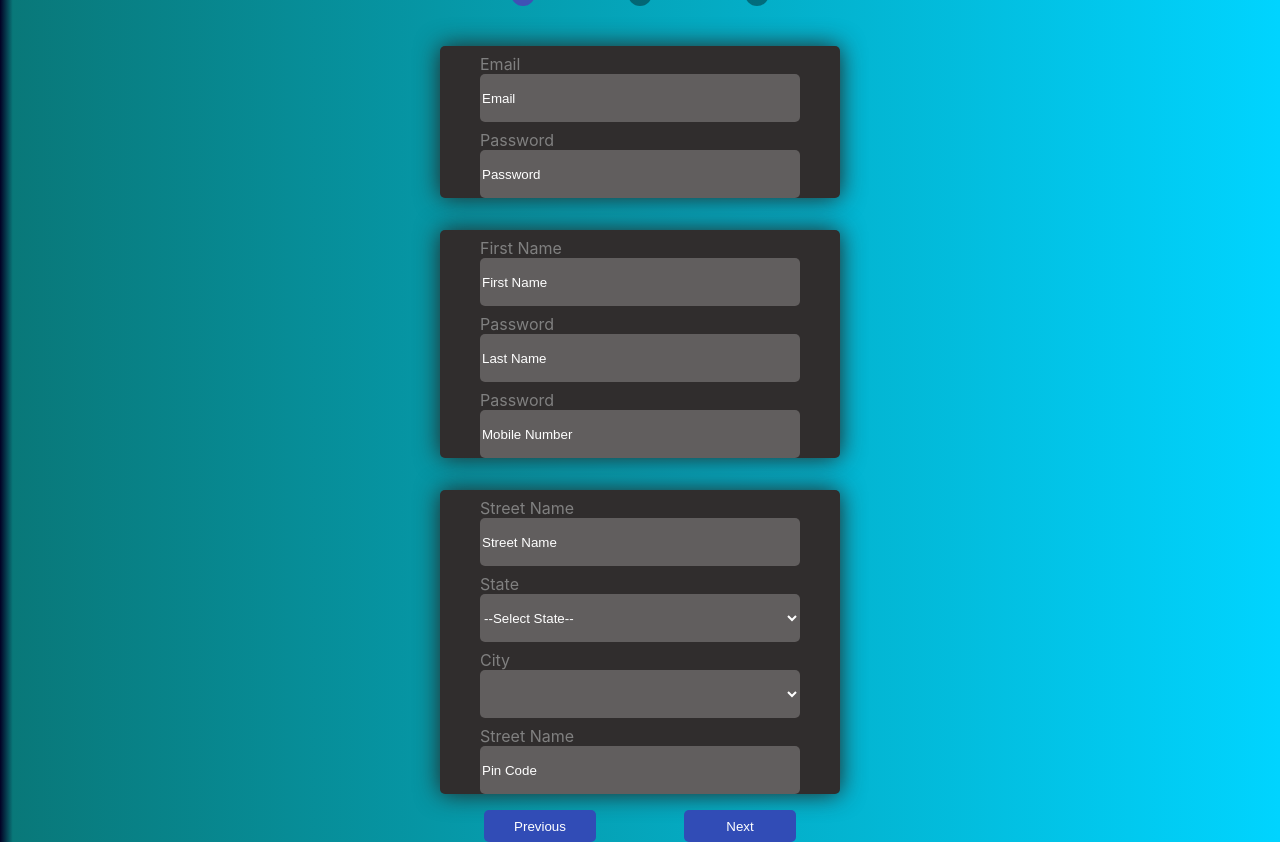
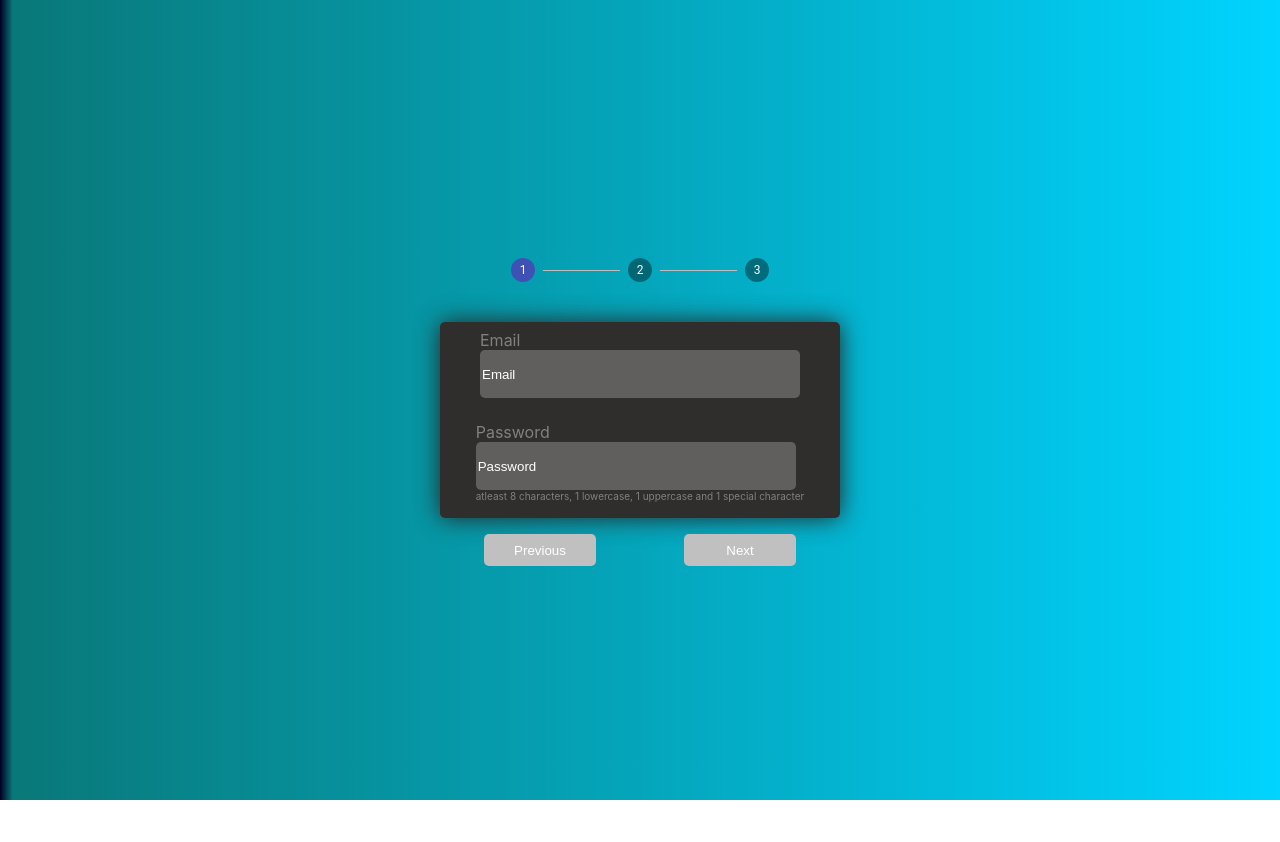
Before and after one commit to prashu851/signup-stepper, a React (Create React App) app: page / in a window 1280 px wide. After the commit the page ends 800 px from the top, so only its background shows below. Built offline with nearby package versions, Linux system fonts and the light colour scheme.

Commit message:
Add email and password validation

```diff
--- /dev/null
+++ b/src/Address.css
@@ -0,0 +1,11 @@
+.submit-btn{
+    width: 20rem;
+    height:3rem;
+    margin-bottom: 1rem;
+    border: none;
+    outline: none;
+    color: white;
+    background: #00cc66;
+    cursor: pointer;
+    border-radius: 5px;
+}
--- a/src/Address.jsx
+++ b/src/Address.jsx
@@ -1,5 +1,6 @@
 import React, {useState} from 'react'
 import isEmpty from 'lodash/isEmpty'
+import './Address.css'
 
 const Address = ({streetName,state,city,pinCode,handleChange}) => {
     const states={
@@ -18,21 +19,21 @@ const Address = ({streetName,state,city,pinCode,handleChange}) => {
         <div className="user-input">
             <label htmlFor="state">State</label>
             <select className="input" name="state" onChange={handleChange}>
-            <option disabled selected>--Select State--</option>
+            <option disabled >--Select State--</option>
             {Object.keys(states).map((state)=>
-                <option>{state}</option>
+                <option value={state}>{state}</option>
                 )}
             </select>
         </div>
         <div className="user-input">
             <label htmlFor="city">City</label>
             <select className="input" name="city" onChange={handleChange}>
-               {isEmpty(state) ? '': states[state].map(city => <option>{city}</option>)}
+               {isEmpty(state) ? '': states[state].map(city => <option value={city}>{city}</option>)}
             </select>
         </div>
         <div className="user-input">
-            <label htmlFor="pinCode">Street Name</label>
-            <input className="input" type="number" name="pinCode" placeholder="Pin Code" value={pinCode} onChange={handleChange}/>
+            <label htmlFor="pinCode">Pin Code</label>
+            <input className="input" type="text" name="pinCode" placeholder="Pin Code" value={pinCode} onChange={handleChange}/>
         </div>
     </div>
     )
--- a/src/Credentials.css
+++ b/src/Credentials.css
@@ -8,6 +8,7 @@
     border-radius: 5px;
     margin-top: 1rem;
     margin-bottom: 1rem;
+    padding-bottom: 1rem;
 }
 .user-input{
     display: flex;
@@ -22,6 +23,9 @@
     background: #615E5E;
     color: white;
 }
+.input:last-child{
+    margin-bottom: 1rem;
+}
 .input::placeholder,.input:focus{
     color: white;
 }
@@ -30,6 +34,16 @@
     align-self: flex-start;
     margin-top: 0.5rem;
 }
+.user-input small{
+    align-self: flex-start;
+    color:red
+
+}
+.user-input span{
+    align-self: flex-start;
+    color:gray;
+    font-size: 10px;
+}
 .con-password{
     margin-bottom: 1rem;
 }
--- a/src/Credentials.jsx
+++ b/src/Credentials.jsx
@@ -1,16 +1,19 @@
 import React, {useState} from 'react'
 import './Credentials.css'
 
-const Credentials = ({email, password, handleChange}) => {
+const Credentials = ({email, password, handleChange, handleBlur, errors, touched}) => {
     return(
         <div className="login-form">
             <div className="user-input">
                 <label htmlFor="email">Email</label>
-                <input className="input email" type="email" name="email" placeholder="Email" value={email} onChange={handleChange}/>
+                <input className="input email" type="email" name="email" placeholder="Email" value={email} onChange={handleChange} onBlur={handleBlur} />
+                {touched.email && errors.email?<small>{errors.email}</small>:''}
             </div>
             <div className="user-input">
                 <label htmlFor="password">Password</label>
-                <input className="input password" type="password" name="password" placeholder="Password" value={password} onChange={handleChange} />
+                <input className="input password" type="password" name="password" placeholder="Password" value={password} onChange={handleChange} onBlur={handleBlur} />
+                <span>atleast 8 characters, 1 lowercase, 1 uppercase and 1 special character</span>
+                {touched.password && errors.password?<small>{errors.password}</small>:''}
             </div>
         </div>
     )
--- a/src/PersonalInfo.jsx
+++ b/src/PersonalInfo.jsx
@@ -1,6 +1,6 @@
 import React,{useState} from 'react'
 
-const PersonalInfo = ({firstName, lastName, number, handleChange}) => {
+const PersonalInfo = ({firstName, lastName, phoneNumber, handleChange}) => {
     return(
         <div className="login-form">
             <div className="user-input">
@@ -8,12 +8,12 @@ const PersonalInfo = ({firstName, lastName, number, handleChange}) => {
                 <input className="input firstname" type="text" name="firstName" placeholder="First Name" value={firstName} onChange={handleChange}/>
             </div>
             <div className="user-input">
-                <label htmlFor="lastName">Password</label>
+                <label htmlFor="lastName">Last Name</label>
                 <input className="input lastName" type="text" name="lastName" placeholder="Last Name" value={lastName} onChange={handleChange} />
             </div>
             <div className="user-input">
-                <label htmlFor="number">Password</label>
-                <input className="input number" type="number" name="number" placeholder="Mobile Number" value={number} onChange={handleChange} />
+                <label htmlFor="phoneNumber">Mobile Number</label>
+                <input className="input number" type="text" name="phoneNumber" placeholder="Mobile Number" value={phoneNumber} onChange={handleChange} />
             </div>
         </div>
     )
--- a/src/Signup.css
+++ b/src/Signup.css
@@ -29,4 +29,8 @@ text-decoration: none;
     outline: none;
     background: #314cb6;
     color: white;
+    cursor: pointer;
 }
+.nav-btn:disabled{
+    background: #c0c0c0;
+}
--- a/src/Signup.jsx
+++ b/src/Signup.jsx
@@ -7,6 +7,8 @@ import StepLabel from '@material-ui/core/StepLabel';
 import Credentials from './Credentials';
 import PersonalInfo from './PersonalInfo'
 import Address from './Address'
+import validate from './SignupValidator'
+import { isEmpty } from 'lodash';
 
 function Signup(){
     const formik = useFormik({
@@ -15,13 +17,13 @@ function Signup(){
           password:'',
           firstName:'',
           lastName:'',
-          number:null,
+          phoneNumber:'',
           streetName:'',
           state:'',
           city:'',
-          pinCode:null
+          pinCode:''
         },
-
+        validate:validate,
         onSubmit: values => {
           alert(JSON.stringify(values, null, 2));
         },
@@ -36,12 +38,23 @@ function Signup(){
     }
     const handleNext = () => {
         setActiveStep((prevActiveStep) => prevActiveStep + 1);
-        formik.handleSubmit()
-      };
+    };
 
-      const handleBack = () => {
+    const handleBack = () => {
         setActiveStep((prevActiveStep) => prevActiveStep - 1);
-      };
+    };
+
+    const renderForm = () => {
+        if(activeStep === 0){
+            return <Credentials email={formik.values.email} password={formik.values.password} handleChange={formik.handleChange} errors={formik.errors} handleBlur={formik.handleBlur} touched={formik.touched} />
+        }
+        else if(activeStep === 1){
+            return <PersonalInfo firstName={formik.values.firstName} lastName={formik.values.lastName} phoneNumber={formik.values.phoneNumber} handleChange={formik.handleChange} />
+        }
+        else{
+            return <Address streetName={formik.values.streetName} state={formik.values.state} city={formik.values.city} pinCode={formik.values.pinCode} handleChange={formik.handleChange} />
+        }
+    }
     return(
         <div className="login-container">
             <div className="login-details">
@@ -56,12 +69,10 @@ function Signup(){
                     ))}
                     </Stepper>
                 </div>
-                <Credentials email={formik.values.email} password={formik.values.password} handleChange={formik.handleChange} />
-                <PersonalInfo firstName={formik.values.firstName} lastName={formik.values.lastName} number={formik.values.number} handleChange={formik.handleChange} />
-                <Address streetName={formik.values.streetName} state={formik.values.state} city={formik.values.city} pinCode={formik.values.pinCode} handleChange={formik.handleChange} />
+                {renderForm()}
                 <div className="nav-btns">
                     <button className="nav-btn" onClick={handleBack} disabled={activeStep === 0}>Previous</button>
-                    <button className="nav-btn" onClick={handleNext} disabled={activeStep === 3}>Next</button>
+                    {activeStep === 2?<button className="nav-btn" onSubmit={formik.handleSubmit}>Submit</button>:<button className="nav-btn" onClick={handleNext} disabled={isEmpty(formik.errors) && formik.touched.email && formik.touched.password?false:true}>Next</button>}
                 </div>
             </div>
         </div>
--- /dev/null
+++ b/src/SignupValidator.js
@@ -0,0 +1,18 @@
+const validate = values => {
+    const errors = {};
+    if (!values.email) {
+      errors.email = 'Required';
+    } else if (!/^[A-Z0-9._%+-]+@[A-Z0-9.-]+\.[A-Z]{2,4}$/i.test(values.email)) {
+      errors.email = 'Invalid email address';
+    }
+
+    if (!values.password) {
+        errors.password = 'Required';
+      } else if (!new RegExp("^(?=.*[0-9])(?=.*[a-z])(?=.*[A-Z])(?=.*[@$!%*?&])([a-zA-Z0-9@$!%*?&]{8,})$").test(values.password)) {
+        errors.password = 'Password must match required criteria';
+      }
+
+    return errors;
+  };
+
+  export default validate;
```
